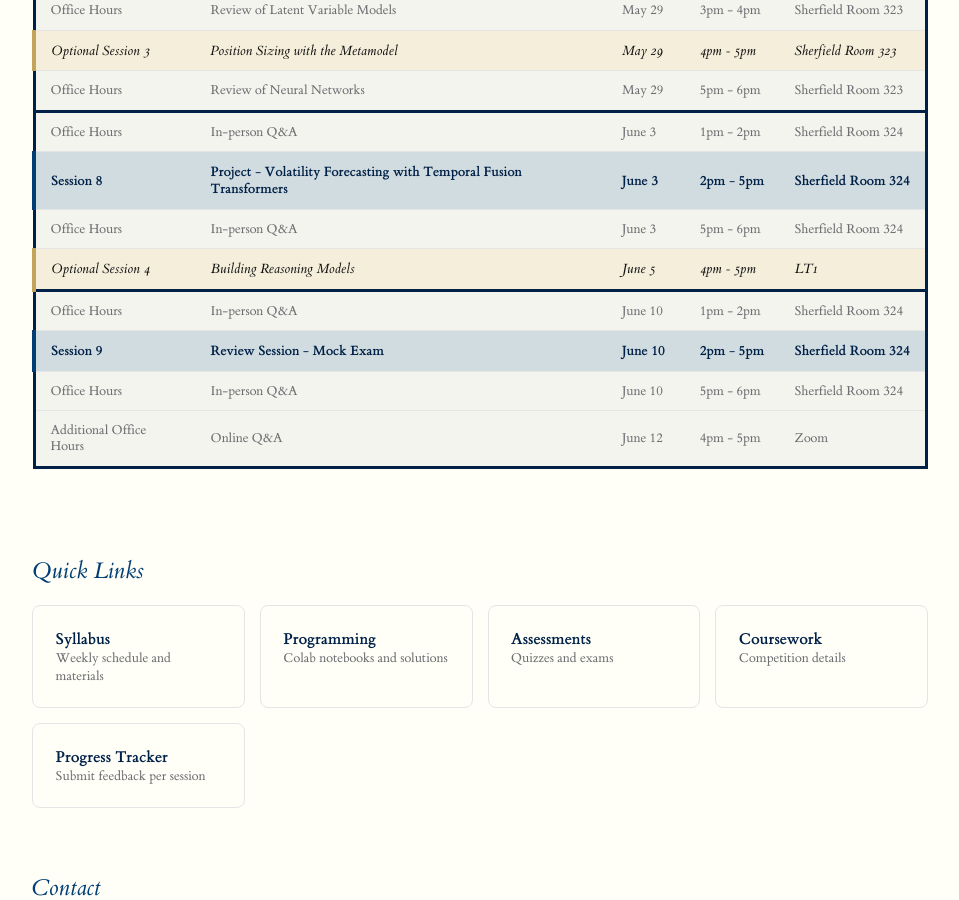
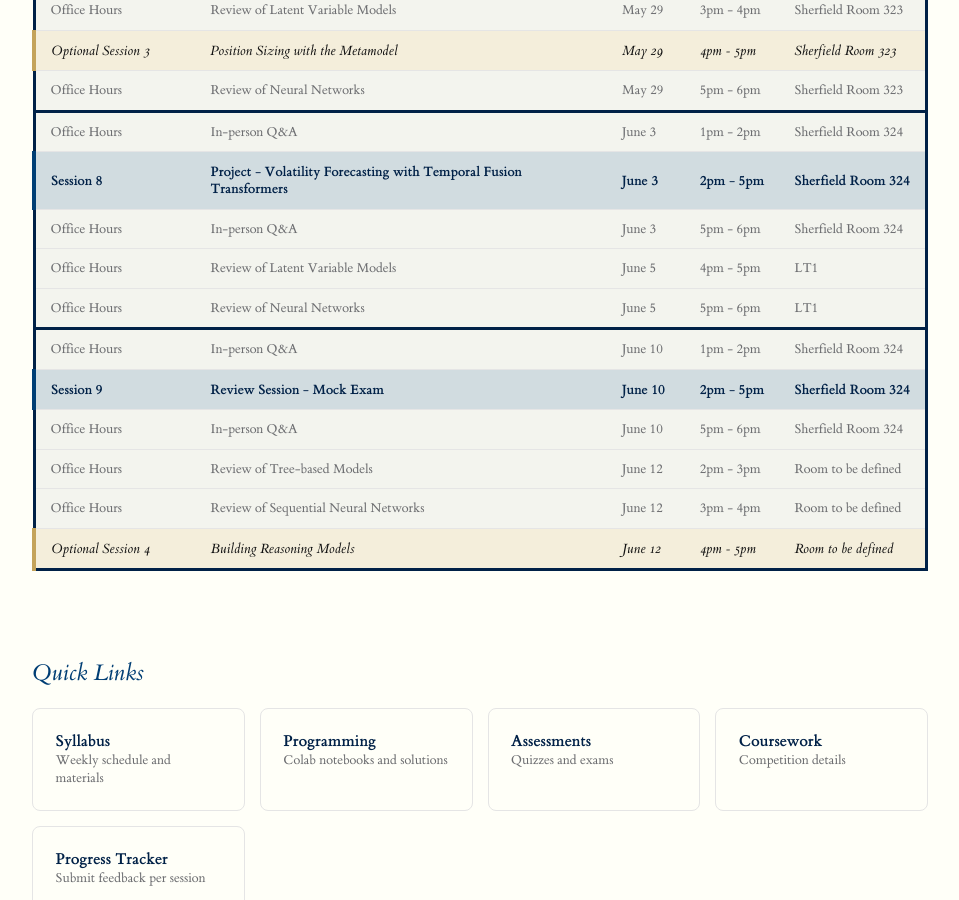
Before and after one commit to hm-ai/BUSI70575, a Jekyll site: the page built from index.md, in a window 1280 px wide and 900 px high, scrolled down 2390 px. Shown: the whole window, without its empty margins (160-1119 px from the left). Built offline with Jekyll 4.4.1, drawn with Linux system fonts in a browser that asks for light colours.

Commit message:
Reshape Week 8 and 9 Fridays with themed review office hours
Replace Week 8 Friday Optional Session 4 with two themed office hours
(LVM and Neural Networks reviews in LT1). Move Optional Session 4 to
Week 9 Friday (June 12) and front it with two more review office hours
(Tree-based Models and Sequential Neural Networks); rooms TBD.

Co-Authored-By: Claude Opus 4.6 (1M context) <noreply@anthropic.com>

```diff
--- a/index.md
+++ b/index.md
@@ -305,11 +305,18 @@ title: Home
           <td>5pm - 6pm</td>
           <td>Sherfield Room 324</td>
         </tr>
-        <tr class="optional-row">
-          <td>Optional Session 4</td>
-          <td>Building Reasoning Models</td>
+        <tr class="office-hours-row">
+          <td>Office Hours</td>
+          <td>Review of Latent Variable Models</td>
           <td>June 5</td>
           <td>4pm - 5pm</td>
+          <td>LT1</td>
+        </tr>
+        <tr class="office-hours-row">
+          <td>Office Hours</td>
+          <td>Review of Neural Networks</td>
+          <td>June 5</td>
+          <td>5pm - 6pm</td>
           <td>LT1</td>
         </tr>
         <tr class="office-hours-row week-start">
@@ -334,11 +341,25 @@ title: Home
           <td>Sherfield Room 324</td>
         </tr>
         <tr class="office-hours-row">
-          <td>Additional Office Hours</td>
-          <td>Online Q&amp;A</td>
+          <td>Office Hours</td>
+          <td>Review of Tree-based Models</td>
+          <td>June 12</td>
+          <td>2pm - 3pm</td>
+          <td>Room to be defined</td>
+        </tr>
+        <tr class="office-hours-row">
+          <td>Office Hours</td>
+          <td>Review of Sequential Neural Networks</td>
+          <td>June 12</td>
+          <td>3pm - 4pm</td>
+          <td>Room to be defined</td>
+        </tr>
+        <tr class="optional-row">
+          <td>Optional Session 4</td>
+          <td>Building Reasoning Models</td>
           <td>June 12</td>
           <td>4pm - 5pm</td>
-          <td>Zoom</td>
+          <td>Room to be defined</td>
         </tr>
       </tbody>
     </table>
```
Also changed, not shown: syllabus.md (+1 -1 lines).
